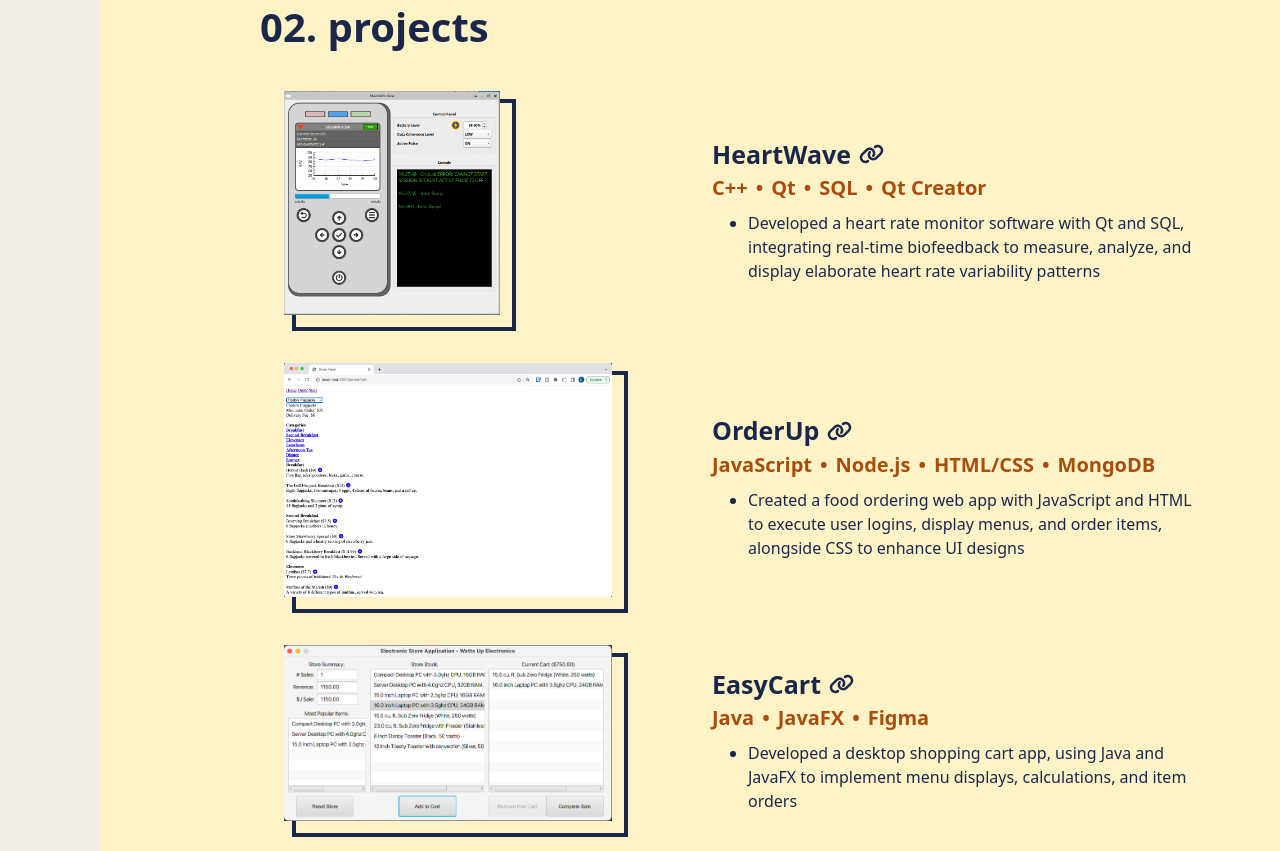
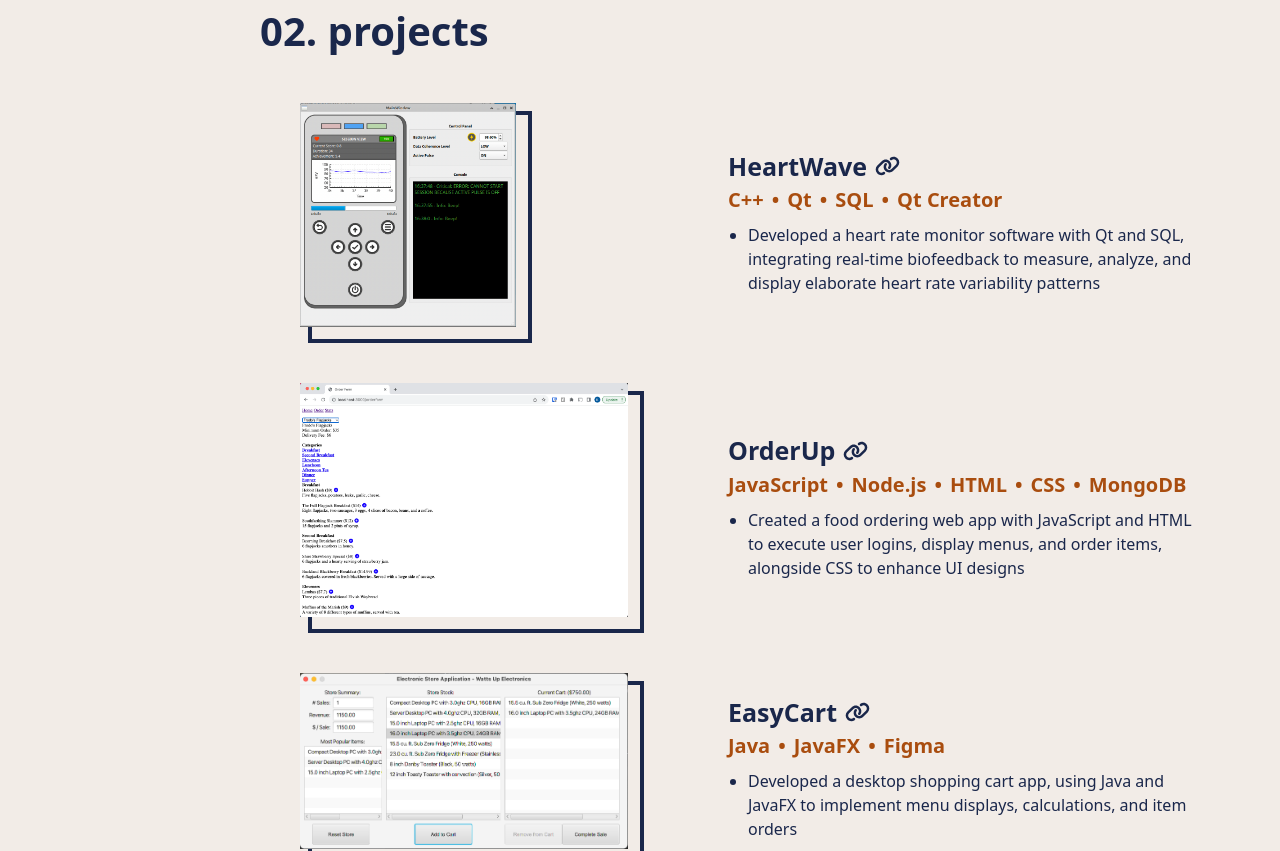
Before and after one commit to kyurijung/portfolio-V2, a React (Vite) app: page / in a window 1280 px wide. Shown: the part 2800-3651 px from the top of the page. Built offline with nearby package versions, Linux system fonts and the light colour scheme.

Commit message:
refactor projects page

```diff
--- a/src/components/projects/ProjectBlock.jsx
+++ b/src/components/projects/ProjectBlock.jsx
@@ -0,0 +1,60 @@
+import React from 'react';
+import PropTypes from 'prop-types';
+
+import ImageOutline from "/src/components/home/ImageOutline";
+
+import { FontAwesomeIcon } from '@fortawesome/react-fontawesome'
+import { faLink } from "@fortawesome/free-solid-svg-icons"
+
+function ProjectBlock({
+  imageName,
+  width,
+  title,
+  repoUrl,
+  techStack,
+  description
+}) {
+  return (
+    <div className="flex items-center justify-between w-225">
+      <ImageOutline imageName={imageName} width={width} />
+
+      <div className="w-120">
+        <a
+          href={repoUrl}
+          target="_blank"
+          rel="noopener noreferrer"
+          className="flex items-center gap-2 text-primary hover:text-secondary transition"
+        >
+          <h2 className="text-[25px] font-bold">{title}</h2>
+          <FontAwesomeIcon icon={faLink} size="lg" />
+        </a>
+
+        <div className="flex flex-wrap gap-2 text-[20px] font-bold text-secondary">
+          {techStack.map((tech, index) => (
+            <React.Fragment key={tech}>
+              {index > 0 && ' • '}
+              <span>{tech}</span>
+            </React.Fragment>
+          ))}
+        </div>
+
+        <ul className="mt-2 list-disc pl-5">
+          <li className="text-primary text-[16px]">
+            {description}
+          </li>
+        </ul>
+      </div>
+    </div>
+  );
+}
+
+ProjectBlock.propTypes = {
+  imageName: PropTypes.string.isRequired,
+  width: PropTypes.number.isRequired,
+  title: PropTypes.string.isRequired,
+  repoUrl: PropTypes.string.isRequired,
+  techStack: PropTypes.arrayOf(PropTypes.string).isRequired,
+  description: PropTypes.string.isRequired
+};
+
+export default ProjectBlock;
--- a/src/data/projects.json
+++ b/src/data/projects.json
@@ -2,6 +2,8 @@
     "projects": [
         {
             "title": "HeartWave",
+            "imageName": "HeartWave",
+            "imageWidth": 14,
             "link": "https://github.com/kyurijung/heartwave",
             "tech": [
                 "C++",
@@ -13,6 +15,8 @@
         },
         {
             "title": "OrderUp",
+            "imageName": "OrderUp",
+            "imageWidth": 21,
             "link": "https://github.com/kyurijung/orderup",
             "tech": [
                 "JavaScript",
@@ -25,6 +29,8 @@
         },
         {
             "title": "EasyCart",
+            "imageName": "EasyCart",
+            "imageWidth": 21,
             "link": "https://github.com/kyurijung/easycart",
             "tech": [
                 "Java",
@@ -33,5 +39,6 @@
             ],
             "description": "Developed a desktop shopping cart app, using Java and JavaFX to implement menu displays, calculations, and item orders"
         }
-    ]
+    ],
+    "sectionName": "02. projects"
 }
--- a/src/pages/Projects.jsx
+++ b/src/pages/Projects.jsx
@@ -1,82 +1,25 @@
 import data from "/src/data/projects";
 
-import ImageOutline from "/src/components/home/ImageOutline";
-
-import { FontAwesomeIcon } from '@fortawesome/react-fontawesome'
-import { faLink } from "@fortawesome/free-solid-svg-icons"
+import ProjectBlock from "/src/components/projects/ProjectBlock";
 
 function Projects() {
   return (
-    <div id="projects" className="scroll-mt-18 bg-amber-100 pt-9 pb-13">
-      <div className="">
-        <h2 className="ml-40 leading-none text-[40px] font-bold text-primary">02. projects</h2>
+    <div id="projects" className="scroll-mt-18 pt-10 pb-15">
+      <h2 className="ml-40 mb-15 text-[40px] font-bold text-primary leading-none">{data.sectionName}</h2>
 
-        {/* Project 1 */}
-        <div className="flex flex-row ml-48 mt-13 w-225 items-center justify-between">
-          <ImageOutline imageName="HeartWave" width={14} />
-          <div className="w-120">
-            <a href="https://github.com/kyurijung/heartwave" className="flex items-center gap-2 text-primary hover:text-secondary transition">
-              <h2 className="text-[25px] font-bold">HeartWave</h2>
-              <FontAwesomeIcon
-                icon={faLink}
-                size="lg"
-              />
-            </a>
-            <div className="flex flex-wrap gap-2 text-[20px] font-bold text-secondary">
-              <span>C++</span> • <span>Qt</span> • <span>SQL</span> • <span>Qt Creator</span>
-            </div>
-            <ul className="list-disc ml-4 mt-2 space-y-1 pl-5">
-              <li className="text-primary text-[16px]">
-                Developed a heart rate monitor software with Qt and SQL, integrating real-time biofeedback to measure, analyze, and display elaborate heart rate variability patterns
-              </li>
-            </ul>
-          </div>
-        </div>
-
-        {/* Project 2 */}
-        <div className="flex flex-row ml-48 mt-13 w-225 items-center justify-between">
-          <ImageOutline imageName="OrderUp" width={21} />
-          <div className="w-120">
-            <a href="https://github.com/kyurijung/orderup" className="flex items-center gap-2 text-primary hover:text-secondary transition">
-              <h2 className="text-[25px] font-bold">OrderUp</h2>
-              <FontAwesomeIcon
-                icon={faLink}
-                size="lg"
-              />
-            </a>
-            <div className="flex flex-wrap gap-2 text-[20px] font-bold text-secondary">
-              <span>JavaScript</span> • <span>Node.js</span> • <span>HTML/CSS</span> • <span>MongoDB</span>
-            </div>
-            <ul className="list-disc ml-4 mt-2 space-y-1 pl-5">
-              <li className="text-primary text-[16px]">
-                Created a food ordering web app with JavaScript and HTML to execute user logins, display menus, and order items, alongside CSS to enhance UI designs
-              </li>
-            </ul>
-          </div>
-        </div>
-
-        {/* Project 3 */}
-        <div className="flex flex-row ml-48 mt-13 w-225 items-center justify-between">
-          <ImageOutline imageName="EasyCart" width={21} />
-          <div className="w-120">
-            <a href="https://github.com/kyurijung/easycart" className="flex items-center gap-2 text-primary hover:text-secondary transition">
-              <h2 className="text-[25px] font-bold">EasyCart</h2>
-              <FontAwesomeIcon
-                icon={faLink}
-                size="lg"
-              />
-            </a>
-            <div className="flex flex-wrap gap-2 text-[20px] font-bold text-secondary">
-              <span>Java</span> • <span>JavaFX</span> • <span>Figma</span>
-            </div>
-            <ul className="list-disc ml-4 mt-2 space-y-1 pl-5">
-              <li className="text-primary text-[16px]">
-                Developed a desktop shopping cart app, using Java and JavaFX to implement menu displays, calculations, and item orders
-              </li>
-            </ul>
-          </div>
-        </div>
-      </div>
+      <section className="ml-52 space-y-15">
+        {data.projects.map((project, index) => (
+          <ProjectBlock
+            key={index}
+            imageName={project.imageName}
+            width={project.imageWidth}
+            title={project.title}
+            repoUrl={project.link}
+            techStack={project.tech}
+            description={project.description}
+          />
+        ))}
+      </section>
     </div>
   );
 }
```
